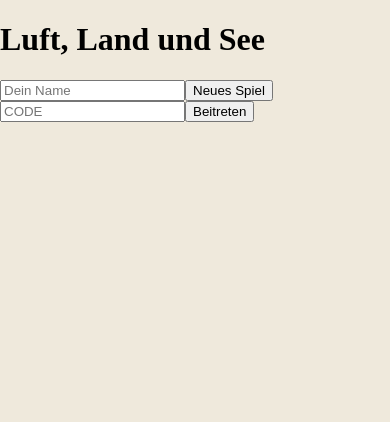
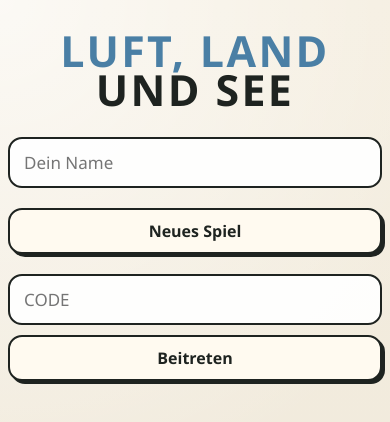
Before and after one commit to derB3rt/luft-land-see, a React (Vite) app: page / in a window 390 px wide. Shown: the top 422 px of the page. Built offline with nearby package versions, Linux system fonts and the light colour scheme.

Commit message:
Add responsive card game design

```diff
--- a/src/style.css
+++ b/src/style.css
@@ -1,18 +1,301 @@
-html,
-body,
-#root {
+:root {
+  --ink: #1e2320;
+  --paper: #efe9dc;
+  --paper2: #fff8e6;
+  --card: #fffaf0;
+  --red: #9c2f21;
+  --air: #4a7fa5;
+  --land: #5f7040;
+  --sea: #2e6f74;
+}
+
+html, body, #root {
   margin: 0;
   min-height: 100%;
 }
 
 body {
-  background: #efe9dc;
+  background:
+    radial-gradient(circle at top left, rgba(255,255,255,.7), transparent 32rem),
+    linear-gradient(180deg, #f4edde 0%, var(--paper) 100%);
+  color: var(--ink);
+  font-family: Avenir Next, Segoe UI, system-ui, sans-serif;
+}
+
+* {
+  box-sizing: border-box;
+  -webkit-tap-highlight-color: transparent;
+}
+
+.app {
+  width: min(100%, 980px);
+  min-height: 100vh;
+  margin: 0 auto;
+  padding: max(14px, env(safe-area-inset-top)) 12px max(28px, env(safe-area-inset-bottom));
+}
+
+h1 {
+  margin: 18px 0 18px;
+  text-align: center;
+  text-transform: uppercase;
+  letter-spacing: .055em;
+  font-size: clamp(34px, 11vw, 62px);
+  line-height: .9;
+}
+
+h1::first-line { color: var(--air); }
+
+h2, h3 {
+  letter-spacing: .035em;
+}
+
+input {
+  width: 100%;
+  min-height: 48px;
+  border: 2px solid var(--ink);
+  border-radius: 14px;
+  background: rgba(255,255,255,.92);
+  padding: 12px 14px;
+  color: var(--ink);
+  font: inherit;
+  font-size: 17px;
+  outline: none;
+}
+
+input:focus {
+  box-shadow: 0 0 0 4px rgba(156,47,33,.16);
+}
+
+button {
+  min-height: 46px;
+  border: 2px solid var(--ink);
+  border-radius: 14px;
+  background: var(--card);
+  color: var(--ink);
+  padding: 10px 14px;
+  font: inherit;
+  font-weight: 800;
+  box-shadow: 3px 3px 0 var(--ink);
+}
+
+button:active {
+  transform: translate(2px, 2px);
+  box-shadow: 1px 1px 0 var(--ink);
 }
 
 button:disabled {
-  opacity: 0.6;
+  opacity: .6;
 }
 
-* {
-  -webkit-tap-highlight-color: transparent;
+.app > input,
+.app > button,
+.row {
+  width: min(100%, 430px);
+  margin: 10px auto;
 }
+
+.row {
+  display: grid;
+  grid-template-columns: 1fr auto;
+  gap: 10px;
+}
+
+.app > b {
+  display: block;
+  width: min(100%, 430px);
+  margin: 12px auto;
+  color: var(--red);
+  background: rgba(255,255,255,.75);
+  border: 1px solid rgba(30,35,32,.18);
+  border-radius: 12px;
+  padding: 10px 12px;
+}
+
+header {
+  position: sticky;
+  top: 0;
+  z-index: 5;
+  display: grid;
+  grid-template-columns: 1fr auto 1fr;
+  gap: 8px;
+  align-items: center;
+  margin-bottom: 10px;
+  padding: 10px;
+  border: 2px solid var(--ink);
+  border-radius: 16px;
+  background: rgba(255,250,240,.94);
+  backdrop-filter: blur(10px);
+  box-shadow: 3px 3px 0 var(--ink);
+}
+
+header b {
+  min-width: 0;
+  font-size: clamp(12px, 3vw, 15px);
+  overflow: hidden;
+  text-overflow: ellipsis;
+  white-space: nowrap;
+}
+
+header b:last-child {
+  text-align: right;
+}
+
+header span {
+  border: 1.5px solid var(--ink);
+  border-radius: 999px;
+  padding: 4px 9px;
+  background: var(--paper2);
+  font-weight: 900;
+  letter-spacing: .12em;
+  font-size: 12px;
+}
+
+.notice {
+  margin: 12px 0;
+  border: 2px solid var(--ink);
+  border-radius: 18px;
+  background: var(--paper2);
+  padding: 12px 14px;
+  box-shadow: 3px 3px 0 var(--ink);
+  line-height: 1.45;
+}
+
+main {
+  display: grid;
+  grid-template-columns: repeat(3, minmax(0, 1fr));
+  gap: 8px;
+  margin: 12px 0 16px;
+}
+
+section {
+  min-width: 0;
+  min-height: 255px;
+  border: 2px solid var(--ink);
+  border-radius: 18px;
+  padding: 8px;
+  background: rgba(255,255,255,.42);
+  box-shadow: 2px 2px 0 rgba(30,35,32,.9);
+}
+
+section h2 {
+  margin: 2px 0 8px;
+  padding: 5px 4px;
+  border-top: 1.5px dashed currentColor;
+  border-bottom: 1.5px dashed currentColor;
+  text-align: center;
+  text-transform: uppercase;
+  font-size: clamp(13px, 3.3vw, 18px);
+}
+
+section small {
+  display: block;
+  margin: 6px 0 4px;
+  opacity: .72;
+  font-weight: 800;
+  font-size: 11px;
+}
+
+.card {
+  margin: 4px 0;
+  padding: 6px 7px;
+  border: 1.5px solid var(--ink);
+  border-radius: 10px;
+  background: var(--card);
+  font-size: clamp(11px, 2.9vw, 13px);
+  line-height: 1.2;
+  box-shadow: 1px 1px 0 rgba(30,35,32,.8);
+}
+
+.hand {
+  display: flex;
+  gap: 9px;
+  overflow-x: auto;
+  padding: 4px 4px 12px;
+  scroll-snap-type: x mandatory;
+}
+
+.hand button {
+  min-width: 132px;
+  max-width: 132px;
+  min-height: 92px;
+  text-align: left;
+  scroll-snap-align: start;
+  background: var(--card);
+}
+
+.hand button small {
+  display: block;
+  margin-top: 8px;
+  opacity: .72;
+  font-weight: 900;
+  text-transform: uppercase;
+}
+
+.hand button:nth-child(3n+1) small { color: var(--air); }
+.hand button:nth-child(3n+2) small { color: var(--land); }
+.hand button:nth-child(3n+3) small { color: var(--sea); }
+
+.sel {
+  border-color: var(--red);
+  box-shadow: 3px 3px 0 var(--red);
+}
+
+label {
+  display: flex;
+  align-items: center;
+  gap: 9px;
+  margin-top: 6px;
+  font-weight: 800;
+}
+
+label input {
+  width: 22px;
+  min-height: 22px;
+}
+
+@media (max-width: 520px) {
+  .app {
+    padding-left: 8px;
+    padding-right: 8px;
+  }
+
+  main {
+    gap: 6px;
+  }
+
+  section {
+    min-height: 230px;
+    padding: 6px;
+    border-radius: 14px;
+  }
+
+  .card {
+    padding: 5px;
+    border-radius: 8px;
+  }
+
+  .row {
+    grid-template-columns: 1fr;
+  }
+}
+
+@media (min-width: 760px) {
+  .app {
+    padding-inline: 22px;
+  }
+
+  main {
+    gap: 14px;
+  }
+
+  section {
+    padding: 12px;
+    min-height: 360px;
+  }
+
+  .hand button {
+    min-width: 160px;
+    max-width: 160px;
+    min-height: 112px;
+  }
+}
```
